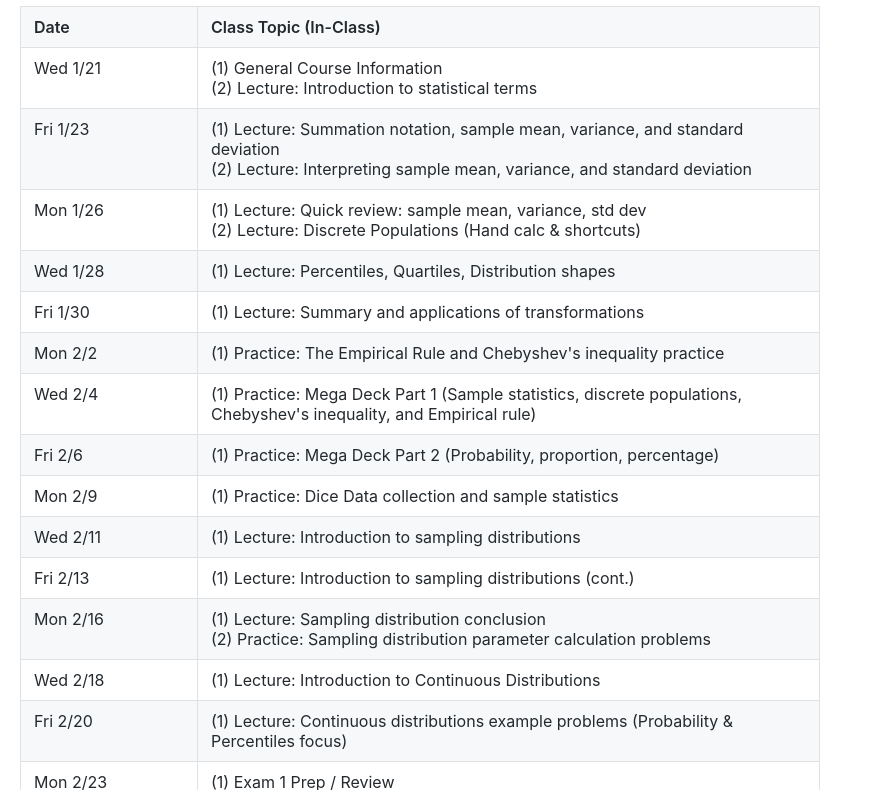
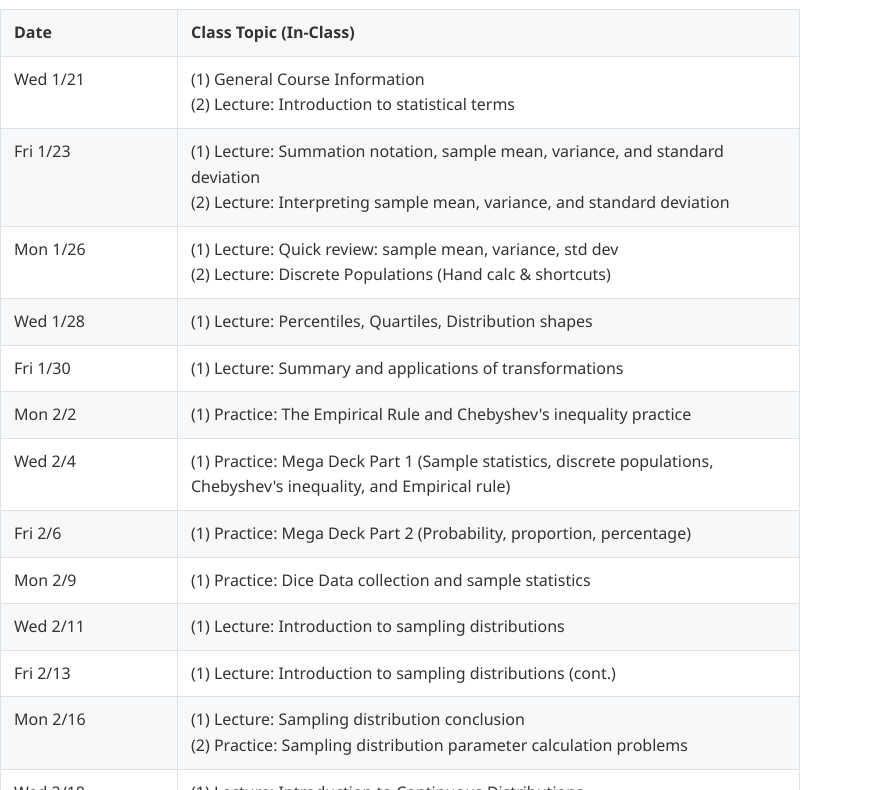
Before and after one commit to isuruabe/isuruabe.github.io, a plain HTML site: page math115sp26.html in a window 1280 px wide. Shown: the part 136-926 px from the top of the page, without its empty margins (0-883 px from the left). Drawn offline with Linux system fonts and the light colour scheme.

Commit message:
Update math115sp26.html

```diff
--- a/math115sp26.html
+++ b/math115sp26.html
@@ -6,9 +6,14 @@
     <title>Math 115 Schedule</title>
     <style>
         body {
-            font-family: -apple-system, BlinkMacSystemFont, "Segoe UI", Helvetica, Arial, sans-serif;
-            margin: 20px;
-            color: #24292e;
+            margin: 0;
+            padding: 0;
+            font-family: 'Segoe UI', Tahoma, Geneva, Verdana, sans-serif;
+            line-height: 1.6;
+            color: #333;
+            /* IMPORTANT: Needed for the background image positioning */
+            position: relative;
+            min-height: 100vh;
         }
         table {
             border-collapse: collapse;
```
